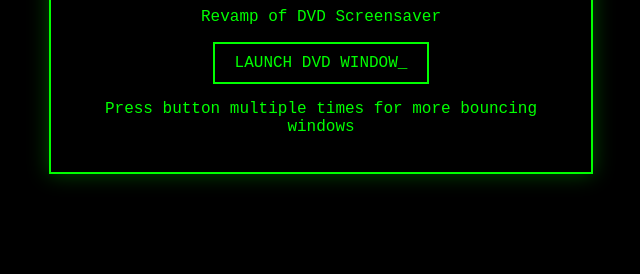
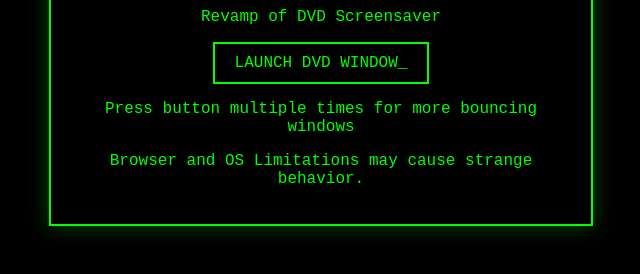
Before and after one commit to Sacrafex/RevivedHTMLScreensaver, a plain HTML site: page index.html in a window 1280 px wide. Shown: the part 122-396 px from the top of the page, without its empty margins (319-959 px from the left). Drawn offline with Linux system fonts and the light colour scheme.

Commit message:
Update index.html

```diff
--- a/index.html
+++ b/index.html
@@ -1,3 +1,4 @@
+
 <!DOCTYPE html>
 <html lang="en">
 <head>
@@ -66,6 +67,7 @@
     <p>Revamp of DVD Screensaver</p>
     <button onclick="launchDVD()">LAUNCH DVD WINDOW<span class="blink">_</span></button>
     <p>Press button multiple times for more bouncing windows</p>
+    <p>Browser and OS Limitations may cause strange behavior.</p>
   </div>
 
   <script>
```
